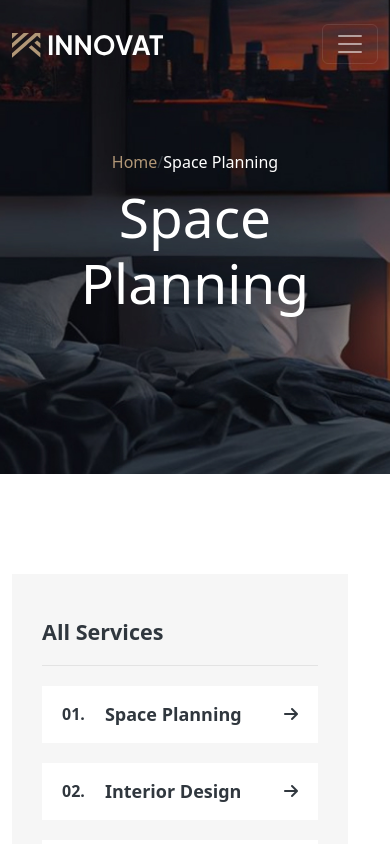
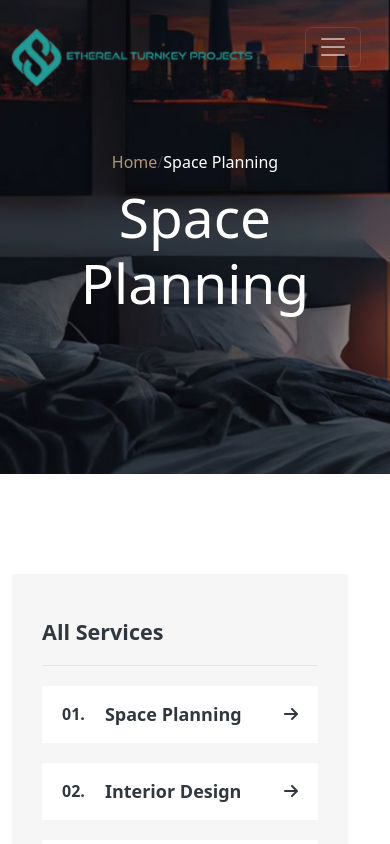
Before and after one commit to abhijit543/contracting-frontend, a React (Vite) app: page /space-planning in a window 390 px wide. Shown: the top 844 px of the page. Built offline with nearby package versions, Linux system fonts and the light colour scheme; a web font is replaced by a local one.

Commit message:
logo updated

```diff
--- a/src/components/common/Common.css
+++ b/src/components/common/Common.css
@@ -3,7 +3,27 @@ header .nav-main-b {
     width: 100%;
     background: transparent !important;
     z-index: 99999;
+    padding-top: 1.5rem !important;
+    padding-bottom: 0.5rem !important;
 }
-header .sticky-nav-scroll{
+
+header .sticky-nav-scroll {
     background-color: #141414 !important;
 }
+
+@media (max-width:767px) {
+    .header-logo {
+        width: 90%;
+    }
+
+    button.navbar-toggler {
+        position: fixed;
+        left: 305px;
+        top: 27px;
+
+    }
+
+    .footer {
+        padding: 2px 0;
+    }
+}
--- a/src/components/common/Footer.jsx
+++ b/src/components/common/Footer.jsx
@@ -1,6 +1,6 @@
 import { useState, useEffect } from "react";
-import footerLogo from "../../assets/img/footer-logo.svg";
-
+import footerLogo from "../../assets/img/logo.png";
+import "./Common.css";
 export default function Footer() {
   const [showScroll, setShowScroll] = useState(false);
 
@@ -150,7 +150,7 @@ export default function Footer() {
             position: "fixed",
             bottom: "30px",
             right: "30px",
-            background: "#f0a80cff",
+            background: "#219c97",
             color: "#fff",
             border: "none",
             borderRadius: "50%",
--- a/src/components/common/Header.jsx
+++ b/src/components/common/Header.jsx
@@ -1,7 +1,7 @@
 // Header.jsx
 import { useEffect, useState } from "react";
 import { Link } from "react-router-dom";
-import logo from "../../assets/img/logo.svg";
+import logo from "../../assets/img/logo.png";
 import "./Common.css";
 export default function Header() {
   const [isOpen, setIsOpen] = useState(false);
@@ -26,7 +26,7 @@ export default function Header() {
       <nav className={`navbar navbar-expand-lg py-4 bg-dark navbar-dark  nav-main-b header-nav-mob ${isSticky ? "sticky-nav-scroll" : ""}`}>
         <div className="container">
           <Link className="navbar-brand" to="/">
-            <img src={logo} alt="Logo" />
+            <img src={logo} alt="Logo" className="header-logo" />
           </Link>
 
           <button className="navbar-toggler" type="button" onClick={toggleNavbar} aria-controls="navbarTogglerDemo01" aria-expanded={isOpen} aria-label="Toggle navigation">
```
Also changed, not shown: src/assets/img/logo.png (added).
